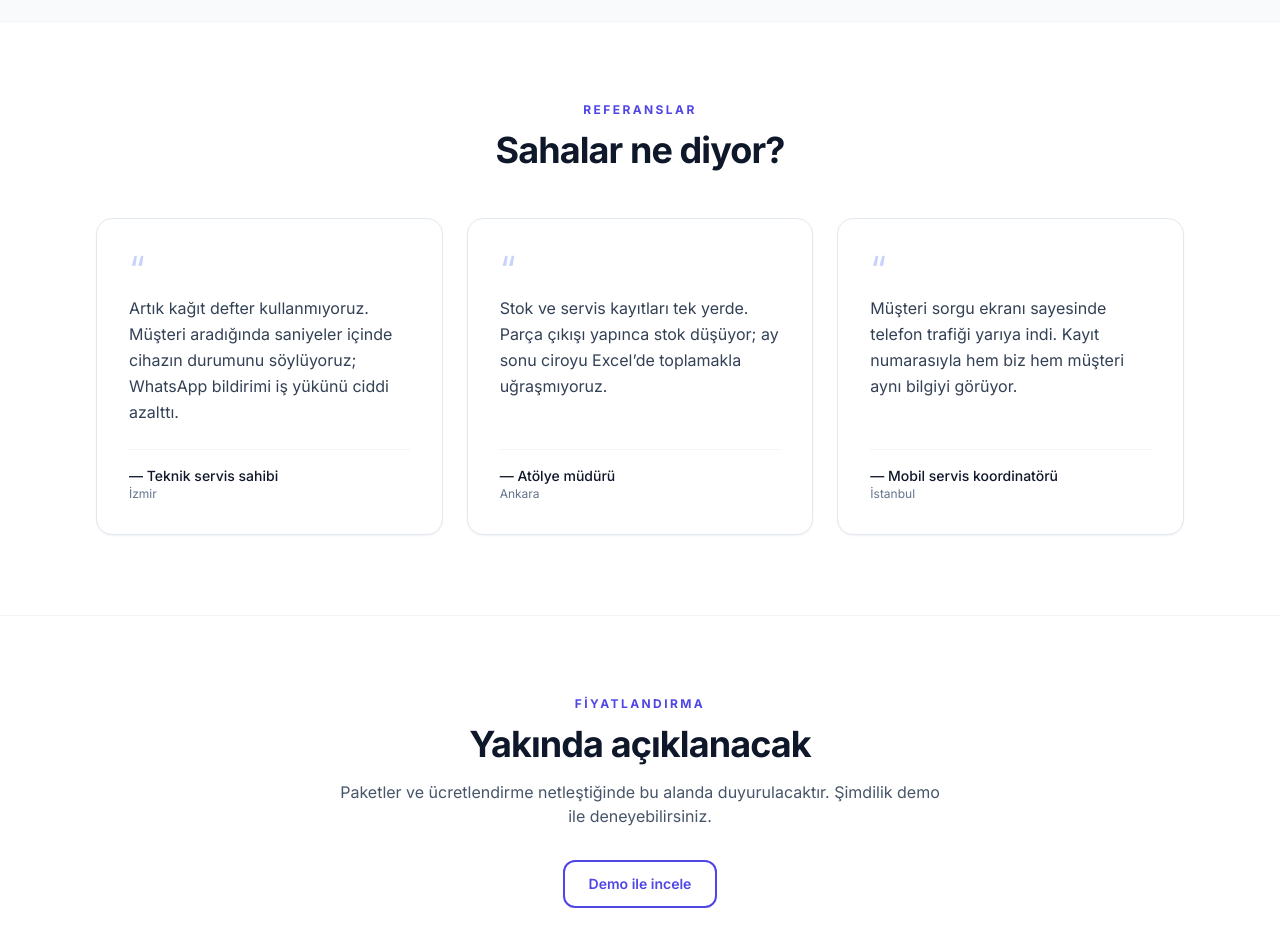
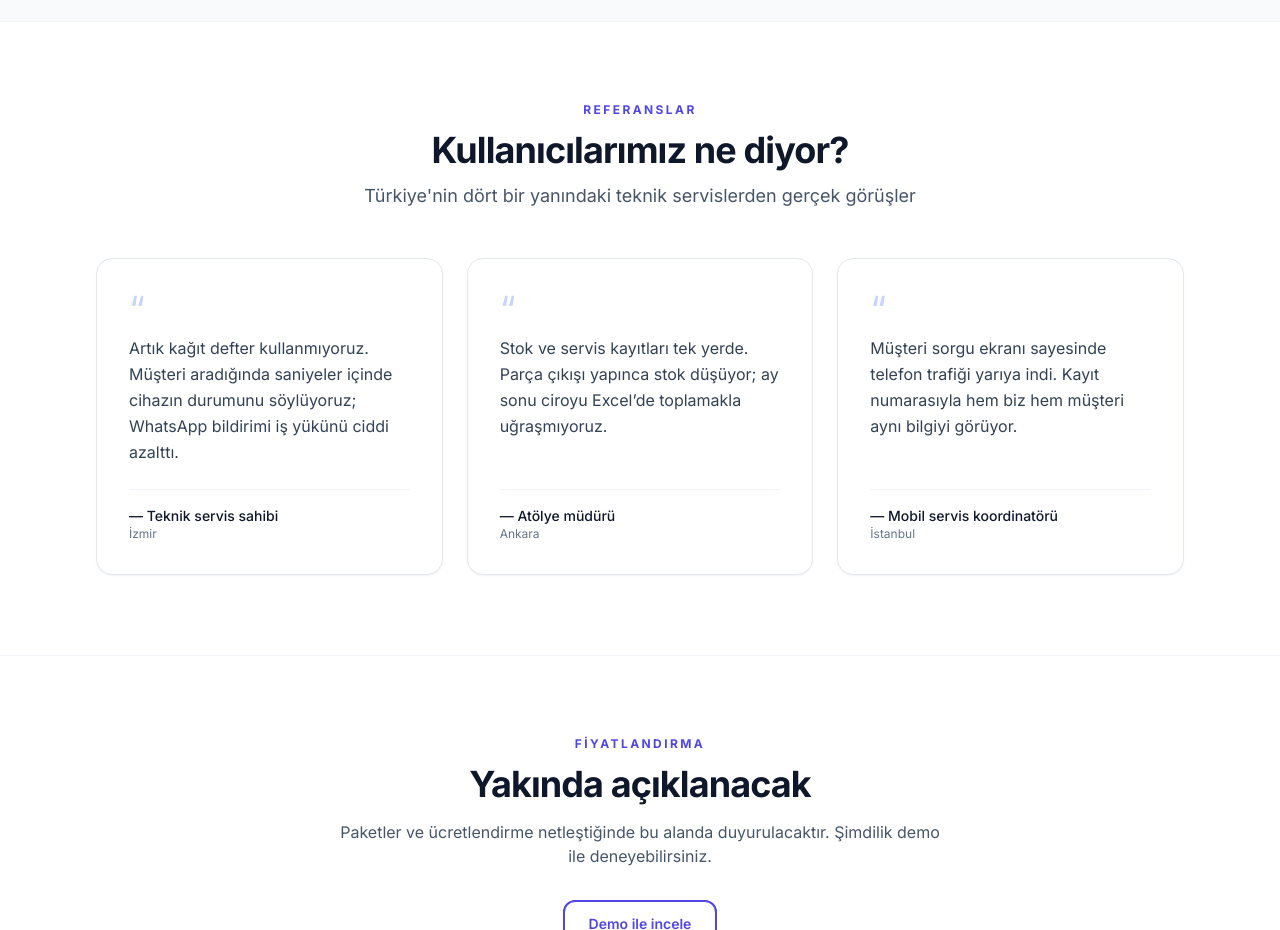
Before and after one commit to kaanccolak/teknikservis, a Next.js app in the folder servis-takip/: page /landing in a window 1280 px wide. Shown: the part 2000-2930 px from the top of the page. Built offline with nearby package versions, Linux system fonts and the light colour scheme.

Commit message:
landing page tasarımı v2

```diff
--- a/servis-takip/src/app/landing/page.tsx
+++ b/servis-takip/src/app/landing/page.tsx
@@ -323,8 +323,12 @@ export default function LandingPage() {
             Referanslar
           </p>
           <h2 className="mt-3 text-center text-3xl font-bold tracking-tight text-slate-900 sm:text-4xl">
-            Sahalar ne diyor?
+            Kullanıcılarımız ne diyor?
           </h2>
+          <p className="mx-auto mt-3 max-w-2xl text-center text-base text-slate-600 sm:text-lg">
+            Türkiye&apos;nin dört bir yanındaki teknik servislerden gerçek
+            görüşler
+          </p>
           <div className="mt-12 grid gap-6 md:grid-cols-3">
             {[
               {
```
